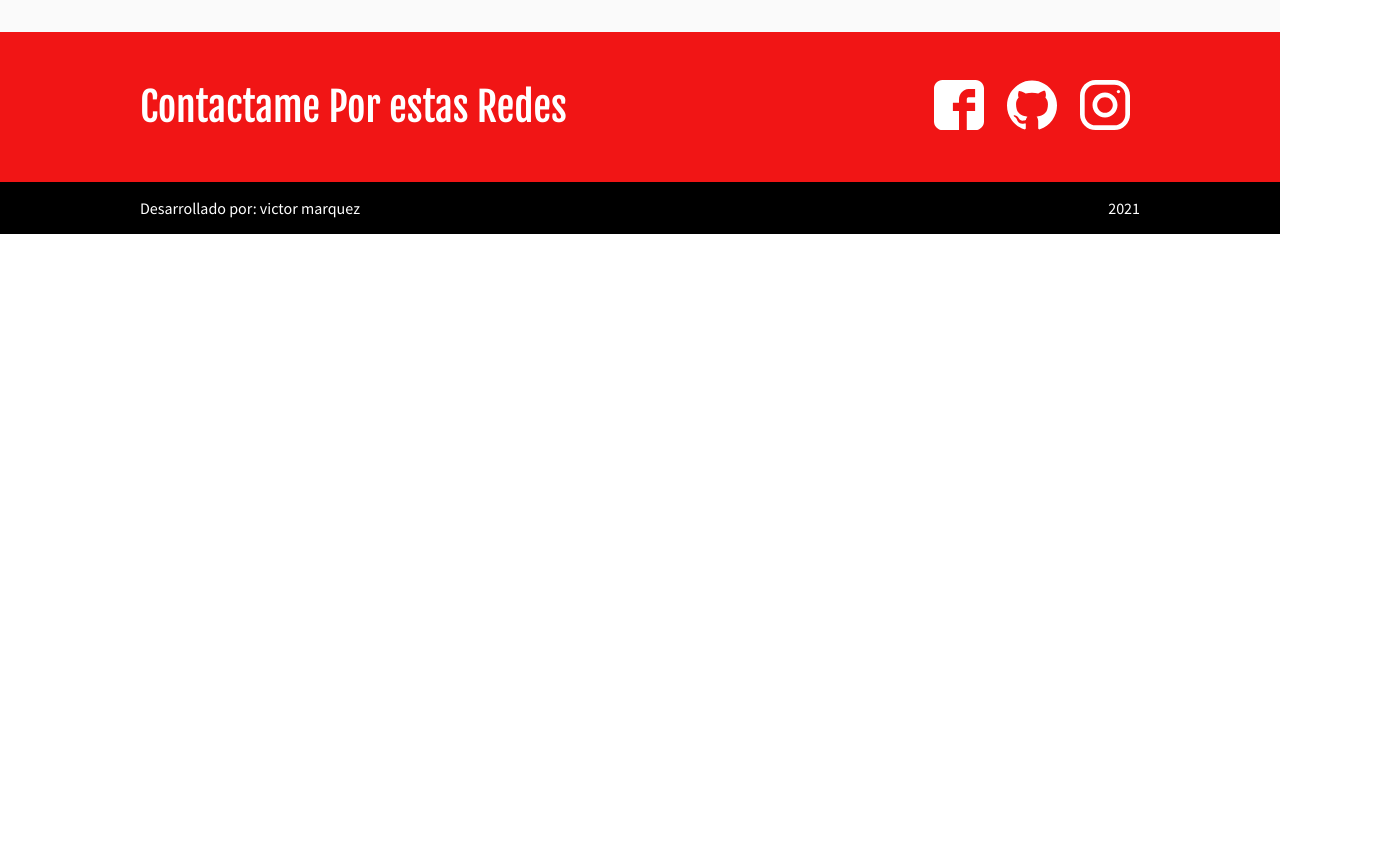
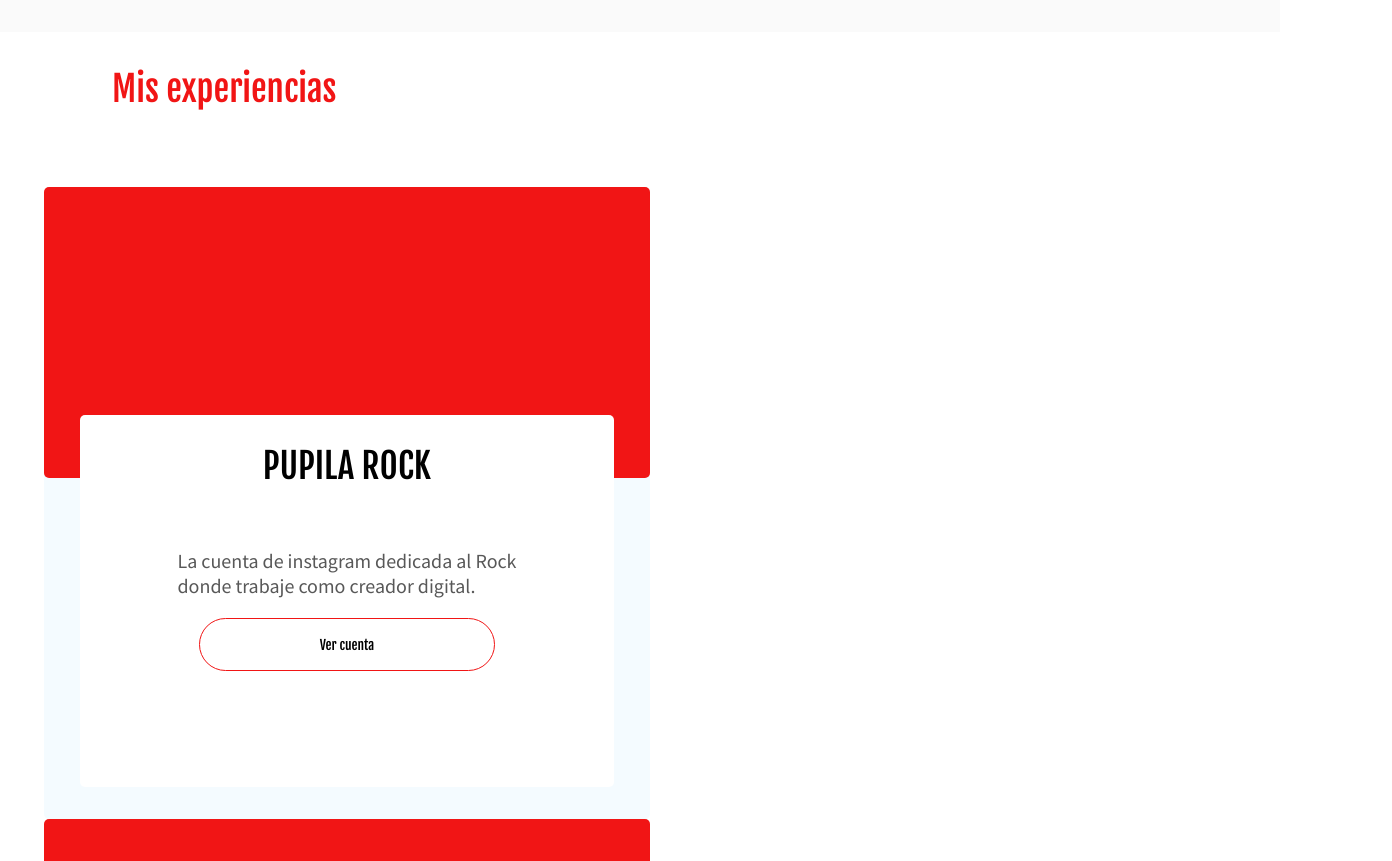
Before and after one commit to victorsheepman/Portafolio, a plain HTML site: page index.html in a window 1280 px wide. Shown: the part 1299-2160 px from the top of the page, 1392 px wide, since content can reach past the window. Before the commit the page ends 1533 px from the top, so only its background shows below. Drawn offline with Linux system fonts and the light colour scheme.

Commit message:
articulos de experiencia

```diff
--- a/css/estilos.css
+++ b/css/estilos.css
@@ -335,3 +335,72 @@ a:hover{
   height: inherit;
   flex-wrap: inherit;
 }
+.Experiencia{
+  width: 100%;
+  height: 2072px;
+}
+.Experiencia__cabecera{
+  width: 100%;
+  height: 120px;
+  color: #f11515;
+  padding-left: 112px;
+  font-size: 30px;
+}
+.Experiencia__Content{
+  display: flex;
+  flex-wrap: wrap;
+}
+.articulo{
+  width: 606px;
+  height: 632px;
+  background-color: #f4fbff;
+  margin-left: 44px;
+  position: relative;
+  border-radius: 5px;
+}
+.articulo__imagen{
+  width: 100%;
+  height: 291px;
+  background-color: #f11515;
+  border-radius: 5px;
+}
+.articulo__Caja{
+  width: 534px;
+  height: 372px;
+  background-color: white;
+  position: absolute;
+  bottom: 32px;
+  left: 36px;
+  display: flex;
+  flex-direction: column;
+  justify-content: flex-start;
+  align-items: center;
+  border-radius: 5px;
+}
+.articulo__Caja h2{
+  color: black;
+  font-size: 35px;
+  font-family: 'Fjalla One', sans-serif;
+  font-weight: normal;
+}
+.articulo__Caja p{
+  font-size: 20px;
+  color: #585858;
+}
+.articulo__Caja button{
+  width: 296px;
+  height: 53px;
+  background-color: white;
+  cursor: pointer;
+  outline: unset;
+  border: 1px #f11515 solid;
+  border-radius: 50px;
+  transition: all .3s linear;
+  font-family: 'Fjalla One', sans-serif;
+}
+.articulo__Caja button:hover{
+  background-color: #f11515;
+}
+.articulo__Caja button:active{
+  transform: scale(.8);
+}
--- a/index.html
+++ b/index.html
@@ -68,6 +68,33 @@
           </figure>
         </article>
       </div>
+    </section>
+    <section class="Experiencia">
+      <div class="Experiencia__cabecera">
+        <h3>Mis experiencias</h3>
+      </div>
+      <div class="Experiencia__Content">
+        <article class="articulo">
+          <figure class="articulo__imagen"></figure>
+          <div class="articulo__Caja">
+            <h2>Pupila Rock</h2>
+            <p>La cuenta de instagram dedicada al Rock<br>
+               donde trabaje como creador digital.
+            </p>
+            <button>
+              Ver cuenta
+            </button>
+          </div>
+        </article>
+        <article class="articulo">
+          <figure class="articulo__imagen"></figure>
+          <div class="articulo__Caja">
+            <h2>Pupila Rock</h2>
+            <p>La cuenta de instagram dedicada al Rock<br>
+               donde trabaje como creador digital.</p>
+          </div>
+        </article>
+      </div>
 
     </section>
     <section id="contacto" class="contact">
```
